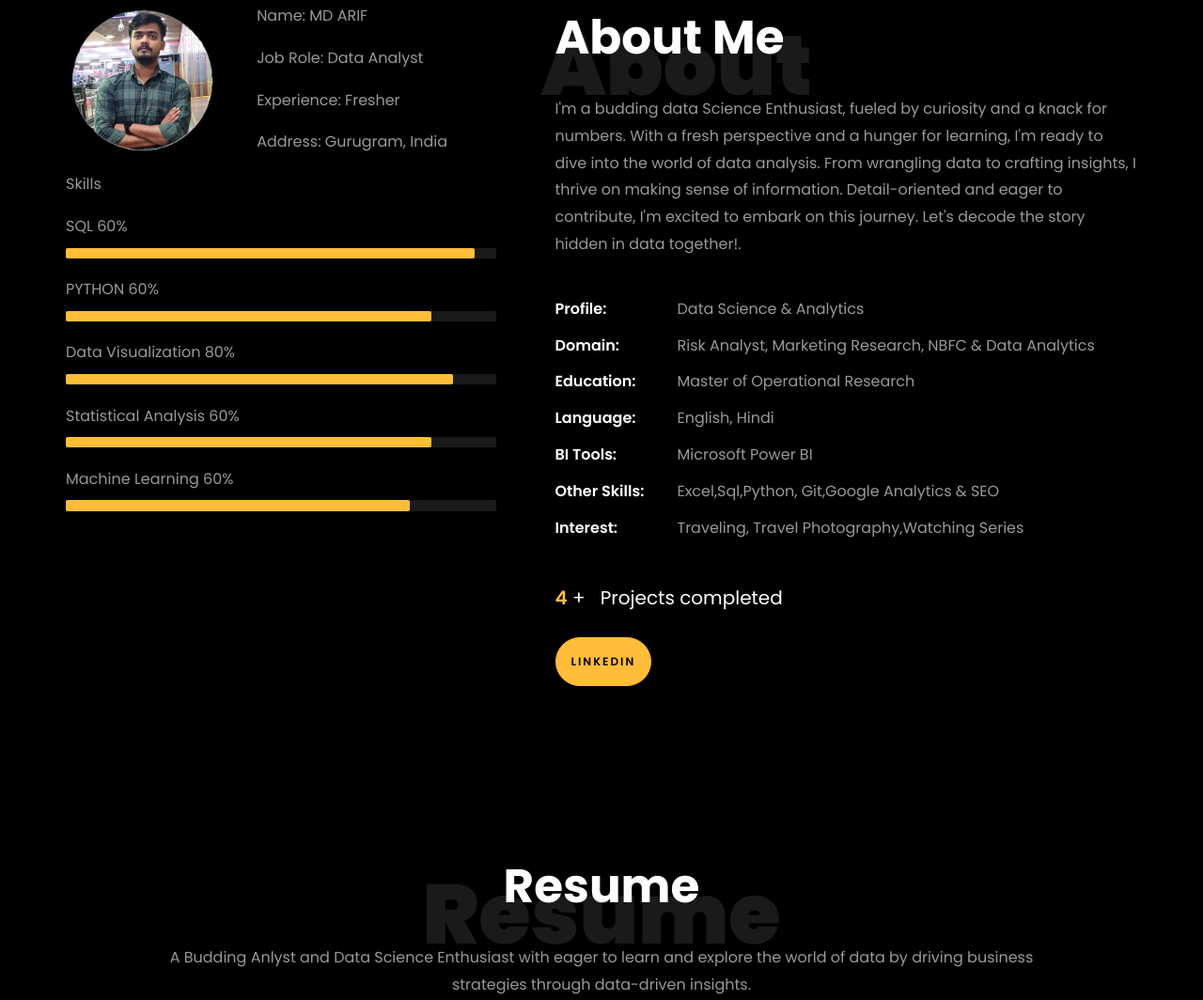
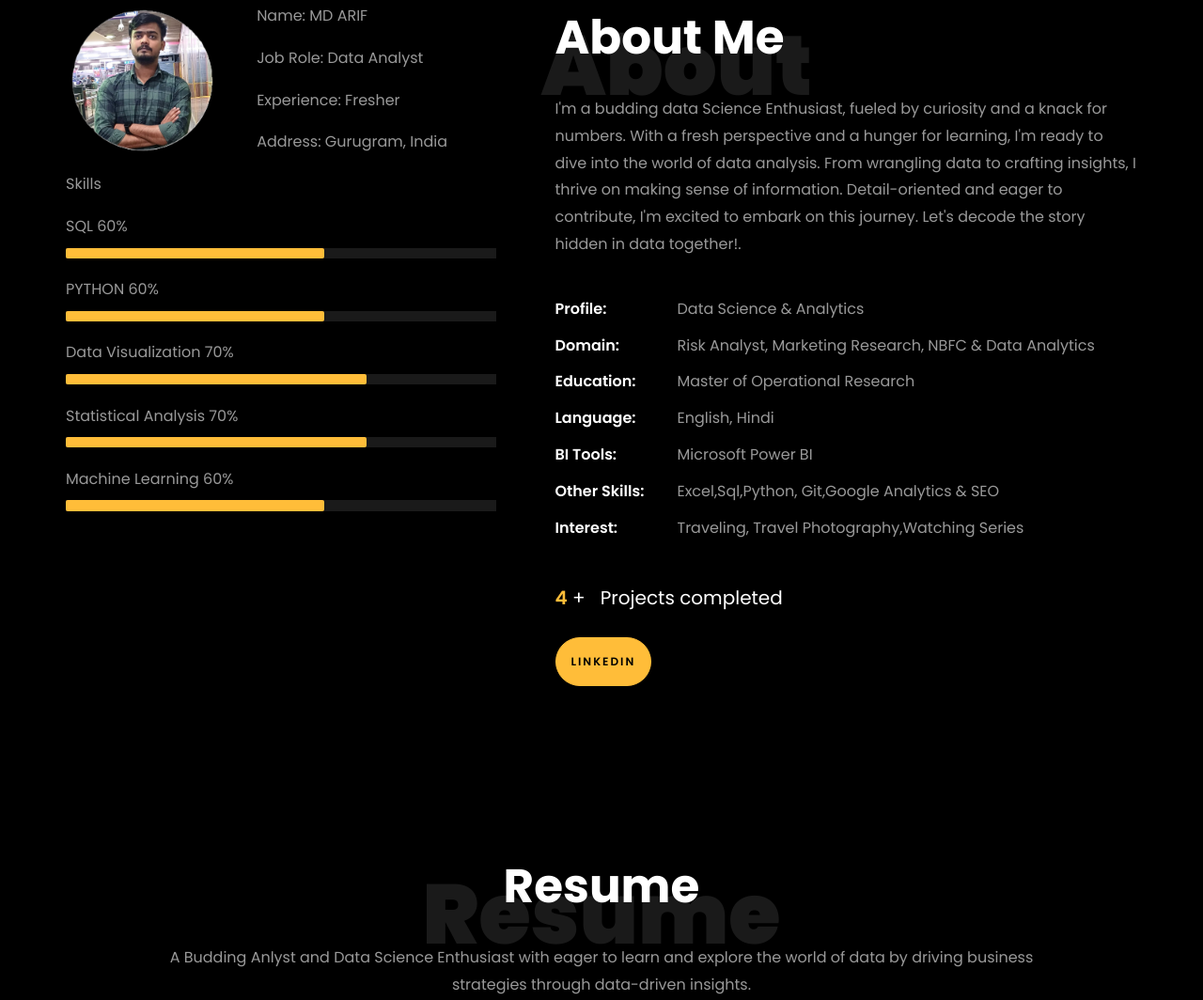
Before and after one commit to MD786Arif/MD786Arif.github.io, a plain HTML site: page index.html in a window 1280 px wide. Shown: the part 859-1923 px from the top of the page at 94% size. Drawn offline with Linux system fonts and the light colour scheme; animation ran at ten frames a second; files whose address does not match are found by name.

Commit message:
rating bar fixed

```diff
--- a/index.html
+++ b/index.html
@@ -276,31 +276,31 @@
 									<p class="title-s">Skills</p>
 									<span>SQL</span> <span class="pull-right">60%</span>
 									<div class="progress">
-										<div class="progress-bar" role="progressbar" style="width: 95%;"
-											aria-valuenow="60" aria-valuemin="0" aria-valuemax="100"></div>
+										<div class="progress-bar" role="progressbar" style="width: 60%;"
+											aria-valuenow="50" aria-valuemin="0" aria-valuemax="100"></div>
 									</div>
 
 									<span>PYTHON</span> <span class="pull-right">60%</span>
 									<div class="progress">
-										<div class="progress-bar" role="progressbar" style="width: 85%"
+										<div class="progress-bar" role="progressbar" style="width: 60%"
 											aria-valuenow="80" aria-valuemin="0" aria-valuemax="100"></div>
 									</div>
 
-									<span>Data Visualization</span> <span class="pull-right">80%</span>
+									<span>Data Visualization</span> <span class="pull-right">70%</span>
 									<div class="progress">
-										<div class="progress-bar" role="progressbar" style="width: 90%"
+										<div class="progress-bar" role="progressbar" style="width: 70%"
 											aria-valuenow="80" aria-valuemin="0" aria-valuemax="100"></div>
 									</div>
 
-									<span>Statistical Analysis</span> <span class="pull-right">60%</span>
+									<span>Statistical Analysis</span> <span class="pull-right">70%</span>
 									<div class="progress">
-										<div class="progress-bar" role="progressbar" style="width: 85%"
+										<div class="progress-bar" role="progressbar" style="width: 70%"
 											aria-valuenow="60" aria-valuemin="0" aria-valuemax="100"></div>
 									</div>
 
 									<span>Machine Learning</span> <span class="pull-right">60%</span>
 									<div class="progress">
-										<div class="progress-bar" role="progressbar" style="width: 80%"
+										<div class="progress-bar" role="progressbar" style="width: 60%"
 											aria-valuenow="60" aria-valuemin="0" aria-valuemax="100"></div>
 									</div>
 								</div>
```
